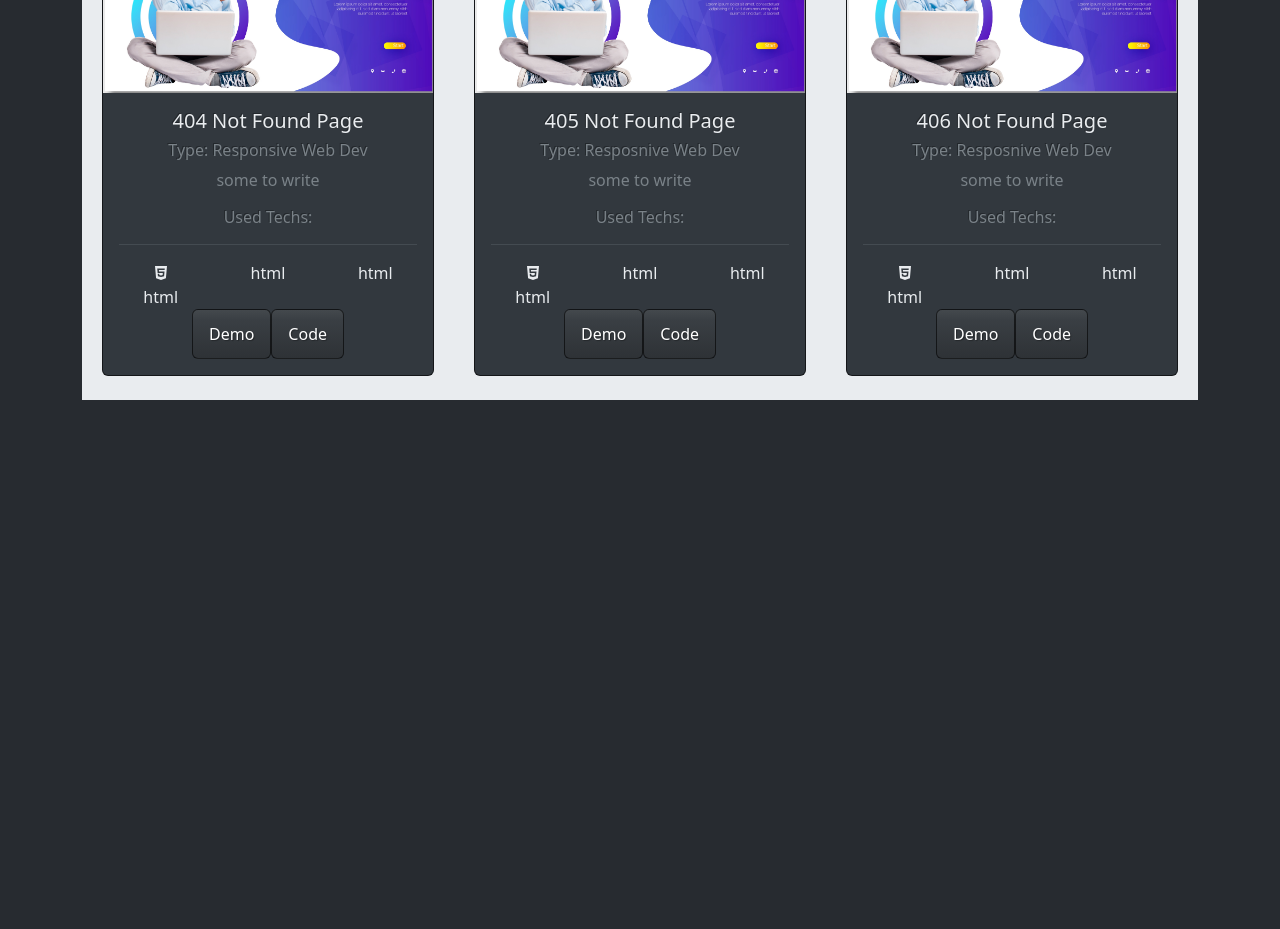
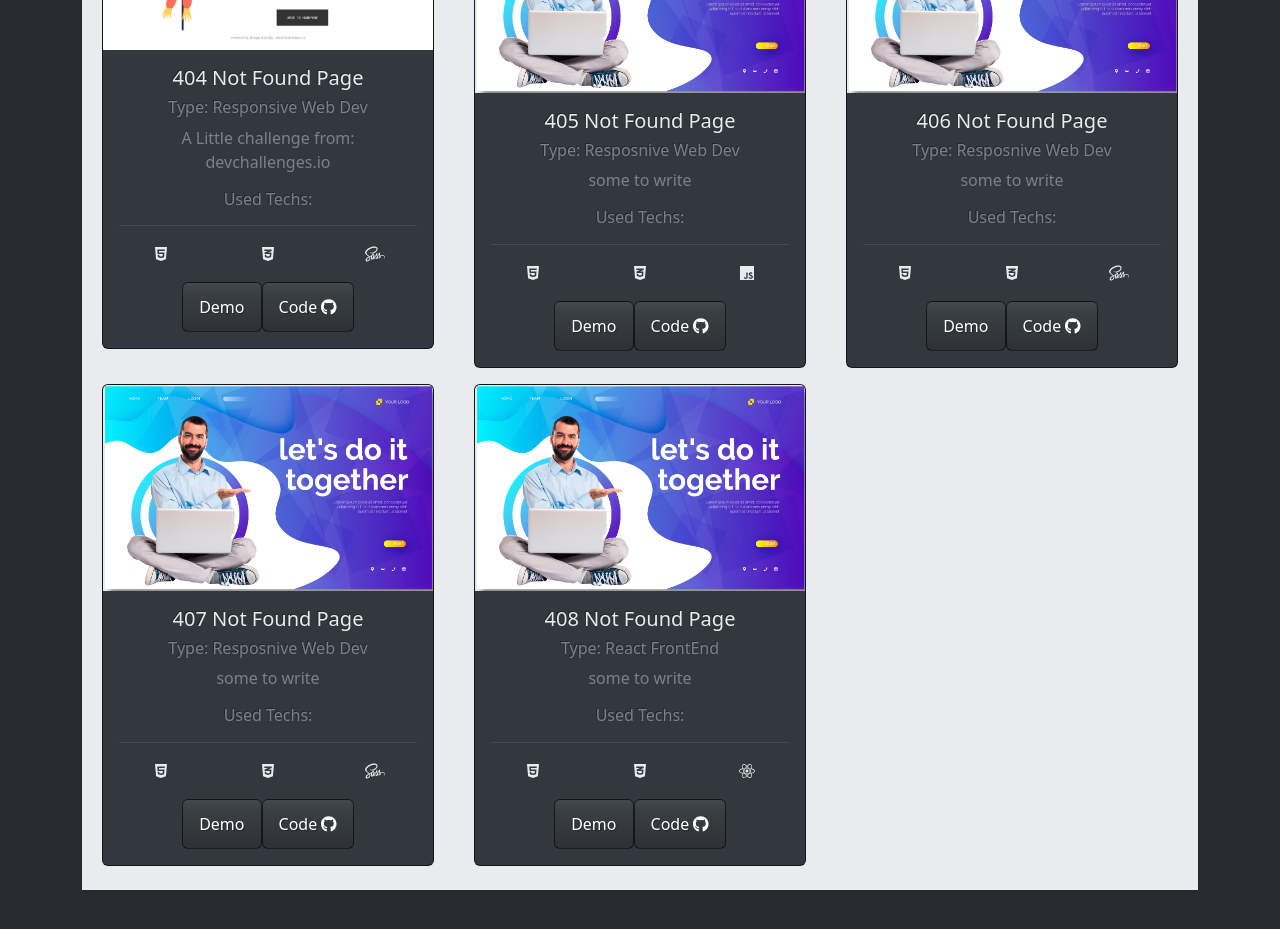
Before and after one commit to drbv27/MyPortfolio, a Next.js app: page / in a window 1280 px wide. Shown: the part 1160-2089 px from the top of the page. Before the commit the page ends 1600 px from the top, so only its background shows below. Built offline with nearby package versions, Linux system fonts and the light colour scheme.

Commit message:
finish the definitively card

```diff
--- a/components/Project.js
+++ b/components/Project.js
@@ -1,5 +1,6 @@
 import { FontAwesomeIcon } from '@fortawesome/react-fontawesome'
-import {  faHtml5, faCss3, faSass, faJs, faReact,faCss3Alt } from '@fortawesome/free-brands-svg-icons'
+import { faGithub } from '@fortawesome/free-brands-svg-icons'
+import Techs from './Tech';
 const Project = ({
     pageImg,
     pageTitle,
@@ -20,22 +21,13 @@ const Project = ({
                 <p className="card-text text-secondary">{pageDesc}</p>
                 <h6 className="card-title text-secondary">Used Techs:</h6>
                 <hr className="text-secondary"/>
-                <div className="row">
-                    <div className="col-md-4 text-light">
-                        <FontAwesomeIcon icon={faHtml5} />
-                    </div>
-                <div className="col-md-4 text-light">
-                    html
-                </div>
-                <div className="col-md-4 text-light">
-                    html
-                </div>
-                <div className="col-md-4 text-light">
-                    html
-                </div>
+                <div className="row mb-3">
+                    <Techs pageIcons={pageIcons}/>
+
+
              </div>
-            <a href="#" className="btn btn-primary">Demo</a>
-            <a href="#" className="btn btn-primary">Code</a>
+            <a href={pageUrl} className="btn btn-primary">Demo</a>
+            <a href={codeUrl} className="btn btn-primary">Code <FontAwesomeIcon icon={faGithub}/></a>
             </div>
         </div>
     </div>
--- /dev/null
+++ b/components/Tech.js
@@ -0,0 +1,17 @@
+import { FontAwesomeIcon } from '@fortawesome/react-fontawesome'
+
+const Techs = ({pageIcons}) => {
+    return (
+        <>
+            {pageIcons.map((iconT,index)=>
+                <div className="col-md-4 text-light">
+                    <FontAwesomeIcon icon={iconT} key={index}/>
+                </div>
+            )}
+        </>
+
+
+     );
+}
+
+export default Techs;
--- a/projects.js
+++ b/projects.js
@@ -2,20 +2,20 @@ import {  faHtml5, faCss3, faSass, faJs, faReact,faCss3Alt } from '@fortawesome/
 import { faCircleChevronRight, faPaintbrush } from '@fortawesome/free-solid-svg-icons'
 export const projects = [
     {
-        pageImg: 'page.jpg',
+        pageImg: '404NotFound.jpeg',
         pageTitle:"404 Not Found Page",
         pageType:"Responsive Web Dev",
-        pageDesc:"some to write",
+        pageDesc:"A Little challenge from: devchallenges.io",
         pageIcons:[faHtml5,faCss3Alt,faSass],
-        pageUrl:"",
-        codeUrl:""
+        pageUrl:"https://laughing-hopper-e272ac.netlify.app/",
+        codeUrl:"https://github.com/drbv27/404NotFound"
     },
     {
         pageImg: 'page.jpg',
         pageTitle:"405 Not Found Page",
         pageType:"Resposnive Web Dev",
         pageDesc:"some to write",
-        pageIcons:[faHtml5,faCss3Alt,faSass],
+        pageIcons:[faHtml5,faCss3Alt,faJs],
         pageUrl:"",
         codeUrl:""
     },
@@ -28,4 +28,22 @@ export const projects = [
         pageUrl:"",
         codeUrl:""
     },
+    {
+        pageImg: 'page.jpg',
+        pageTitle:"407 Not Found Page",
+        pageType:"Resposnive Web Dev",
+        pageDesc:"some to write",
+        pageIcons:[faHtml5,faCss3Alt,faSass],
+        pageUrl:"",
+        codeUrl:""
+    },
+    {
+        pageImg: 'page.jpg',
+        pageTitle:"408 Not Found Page",
+        pageType:"React FrontEnd",
+        pageDesc:"some to write",
+        pageIcons:[faHtml5,faCss3Alt,faReact],
+        pageUrl:"",
+        codeUrl:""
+    },
 ]
```
Also changed, not shown: public/404NotFound.jpeg (added).
